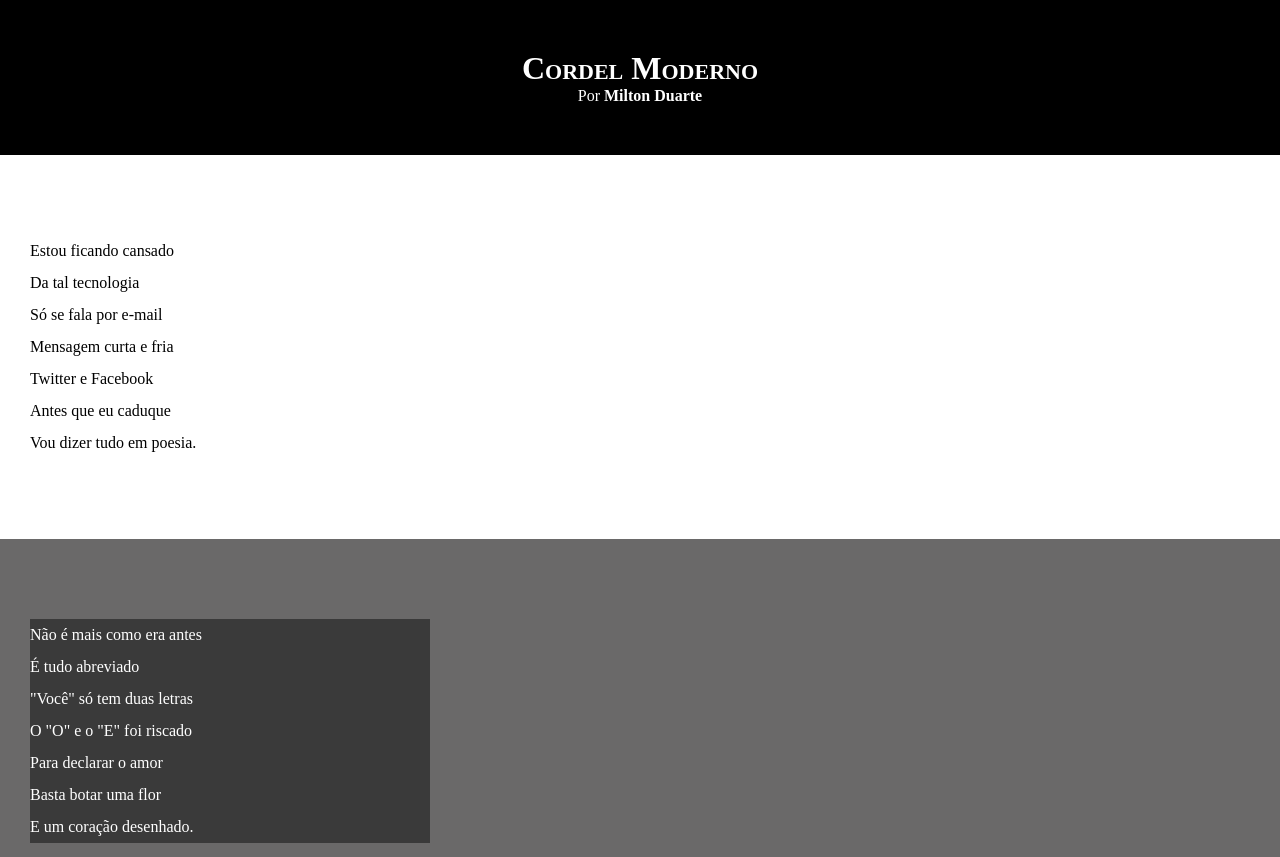
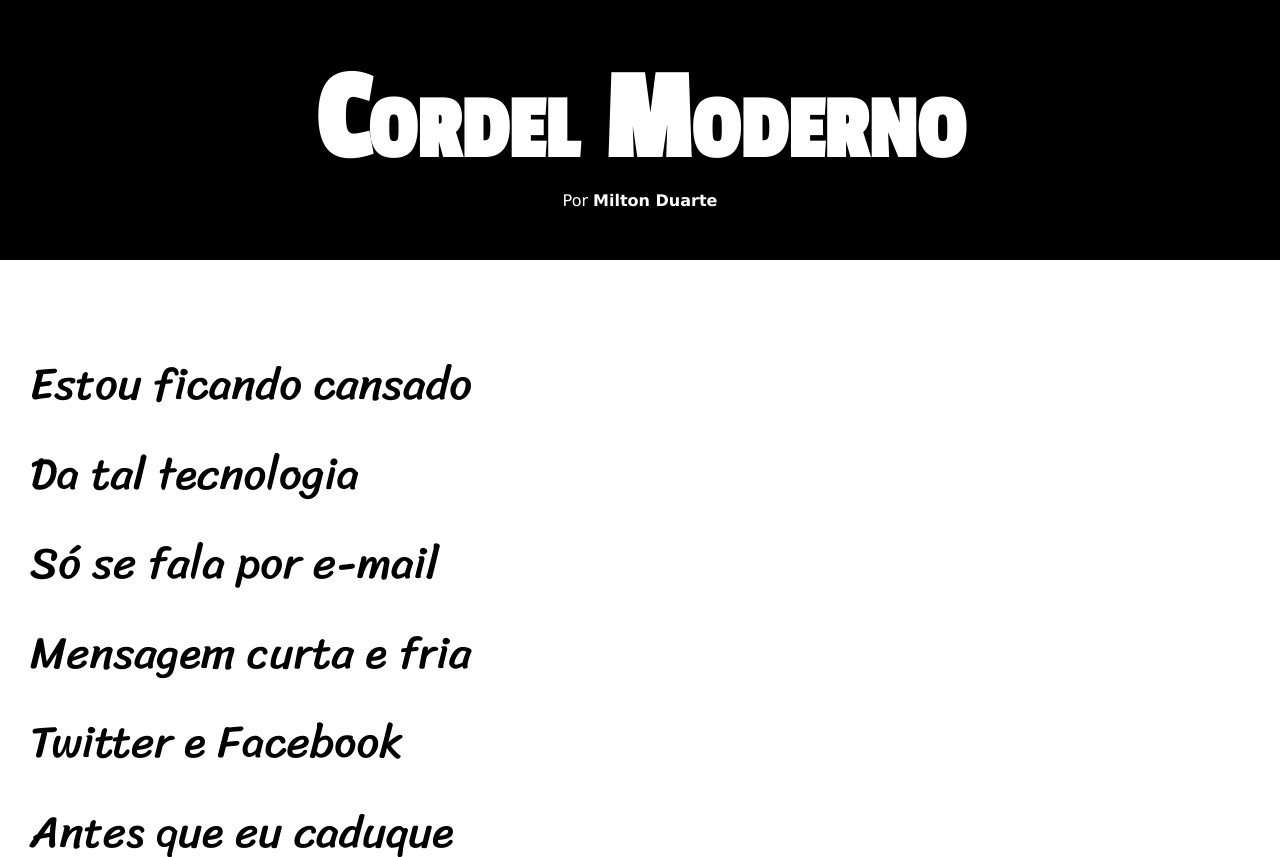
Before and after one commit to mvmdchagas/estudos, a plain HTML site: page html-css/desafios/d012/index.html in a window 1280 px wide. Shown: the top 857 px of the page. Drawn offline with Linux system fonts and the light colour scheme.

Commit message:
atualização de fontes

```diff
--- a/html-css/desafios/d012/estilo/style.css
+++ b/html-css/desafios/d012/estilo/style.css
@@ -1,4 +1,11 @@
 @charset "urf-8";
+@import url('https://fonts.googleapis.com/css2?family=Passion+One&display=swap');
+@import url('https://fonts.googleapis.com/css2?family=Sriracha&display=swap');
+:root{
+    --fonte1: verdana, geneva, tahoma, sans-serif;
+    --fonte2: 'Passion One', cursive;
+    --fonte3:'Sriracha', cursive;
+}
 *{
     margin: 0px;
     padding: 0px
@@ -6,6 +13,7 @@
 html,body{
     background-color: darkgrey;
     min-height: 100vh;
+    font-family: var(--fonte1);
 }
 header{
     background-color: black;
@@ -14,7 +22,9 @@ header{
 }
 header >h1{
     padding-top: 50px;
-    font-variant:small-caps
+    font-variant:small-caps;
+    font-family: var(--fonte2);
+    font-size: 10vw;
 }
 header > p {
     padding-bottom: 50px;
@@ -32,6 +42,8 @@ section{
     padding-bottom: 10vh;
     line-height: 2em;
     padding-left: 30px;
+    font-family: var(--fonte3);
+    font-size: 3.5vw;
 }
 section.normal{
     background-color: white;
@@ -40,10 +52,12 @@ section.normal{
 section.imagem{
     background-color: rgba(71, 69, 69, 0.63);
     color: white;
+
 }
 section.imagem >p{
-    width: 400px;
     background-color: rgba(0, 0, 0, 0.452);
+    padding: 5px;
+    display: inline-block;
 }
 footer{
     background-color: black;
```
